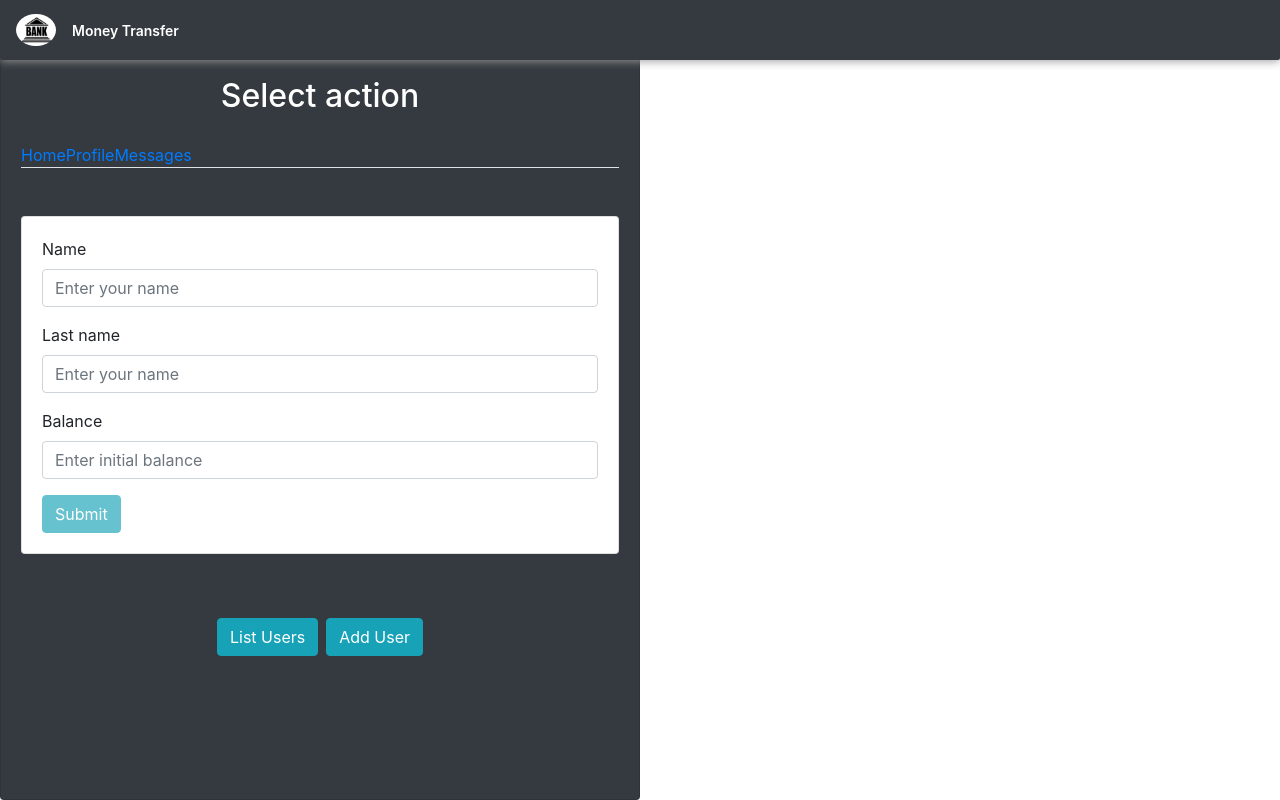
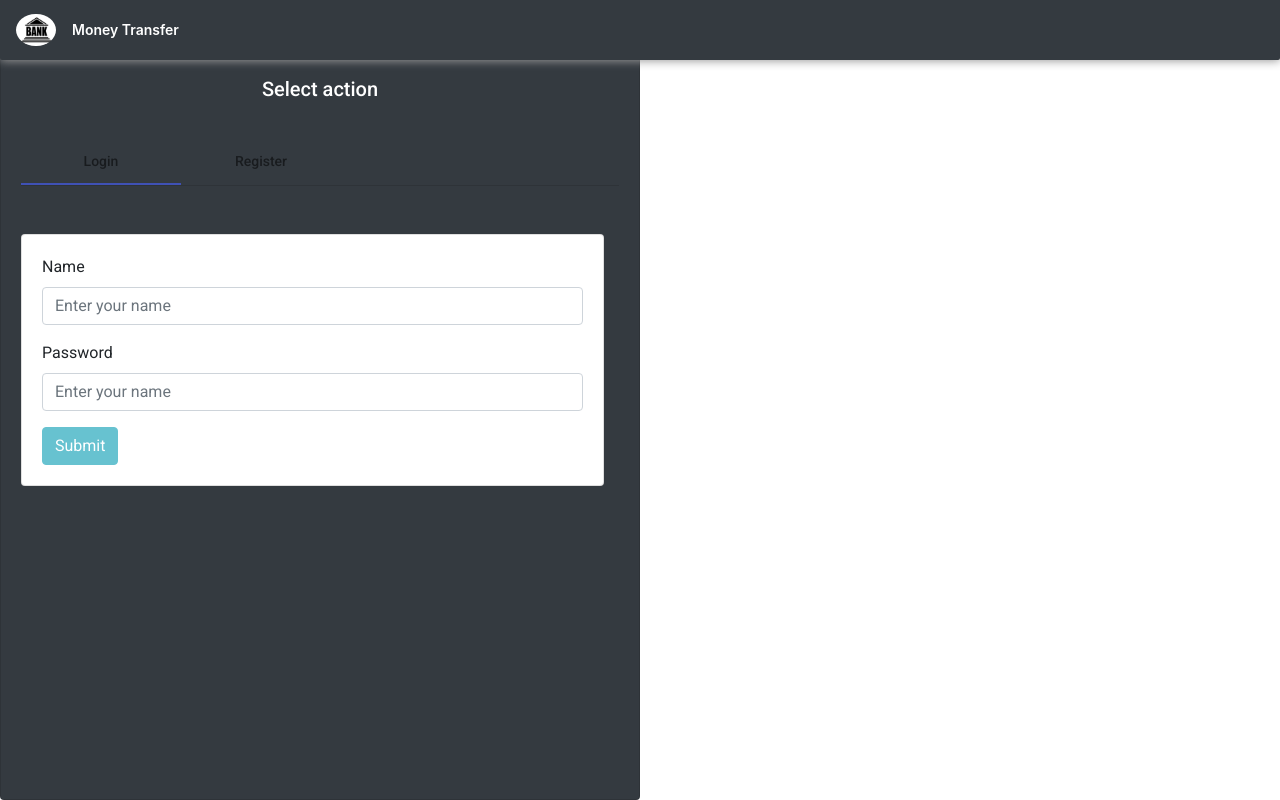
Before and after one commit to nlundgren/money-transfer-frontend, an Angular app: page / in a window 1280 px wide. Built offline with nearby package versions, Linux system fonts and the light colour scheme.

Commit message:
FEATURE: added material styles and tab component

```diff
--- a/angular.json
+++ b/angular.json
@@ -31,6 +31,7 @@
               "src/assets"
             ],
             "styles": [
+              "./node_modules/@angular/material/prebuilt-themes/indigo-pink.css",
               "src/styles.sass"
             ],
             "scripts": []
@@ -99,6 +100,7 @@
               "src/assets"
             ],
             "styles": [
+              "./node_modules/@angular/material/prebuilt-themes/indigo-pink.css",
               "src/styles.sass"
             ],
             "scripts": []
--- a/package.json
+++ b/package.json
@@ -11,10 +11,12 @@
   "private": true,
   "dependencies": {
     "@angular/animations": "~13.0.0",
+    "@angular/cdk": "^13.0.3",
     "@angular/common": "~13.0.0",
     "@angular/compiler": "~13.0.0",
     "@angular/core": "~13.0.0",
     "@angular/forms": "~13.0.0",
+    "@angular/material": "^13.0.3",
     "@angular/platform-browser": "~13.0.0",
     "@angular/platform-browser-dynamic": "~13.0.0",
     "@angular/router": "~13.0.0",
--- a/src/app/components/home/home.component.html
+++ b/src/app/components/home/home.component.html
@@ -4,20 +4,14 @@
 
         <div class="card-body">
             <h2 class="card-title text-center text-white py-3">Select action</h2>
-            <ul class="nav nav-tabs">
-                <li role="presentation" class="active"><a href="#">Home</a></li>
-                <li role="presentation"><a href="#">Profile</a></li>
-                <li role="presentation"><a href="#">Messages</a></li>
-            </ul>
-            <app-login-form [account]="account"></app-login-form>
-            <ul class="text-center list-inline py-3">
-                <li class="list-inline-item">
-                    <a routerLink="/accounts" class="btn btn-info">List Users</a>
-                </li>
-                <li class="list-inline-item">
-                    <a routerLink="/addaccount" class="btn btn-info">Add User</a>
-                </li>
-            </ul>
+            <mat-tab-group mat-align-tabs="start">
+                <mat-tab label="Login">
+                    <app-login-form step="login" [account]="account"></app-login-form>
+                </mat-tab>
+                <mat-tab label="Register">
+                    <app-login-form step="register" [account]="account"></app-login-form>
+                </mat-tab>
+            </mat-tab-group>
         </div>
     </div>
 </div>
--- a/src/app/components/login-form/login-form.component.html
+++ b/src/app/components/login-form/login-form.component.html
@@ -1,5 +1,20 @@
-<div class="card my-5">
-    <div class="card-body">
+<div class="card my-5" style="margin-right: 15px;">
+    <div class="card-body" *ngIf="step == 'login'">
+        <form (ngSubmit)="onSubmit()" #accountForm="ngForm">
+            <div class="form-group">
+                <label for="name">Name</label>
+                <input type="text" [(ngModel)]="account.firstName" class="form-control" id="name" name="name"
+                    placeholder="Enter your name" required #name="ngModel">
+            </div>
+            <div class="form-group">
+                <label for="name">Password</label>
+                <input type="text" [(ngModel)]="account.lastName" class="form-control" id="name" name="name"
+                    placeholder="Enter your name" required #name="ngModel">
+            </div>
+            <button type="submit" [disabled]="!accountForm.form.valid" class="btn btn-info">Submit</button>
+        </form>
+    </div>
+    <div *ngIf="step == 'register'" class="card-body">
         <form (ngSubmit)="onSubmit()" #accountForm="ngForm">
             <div class="form-group">
                 <label for="name">Name</label>
--- a/src/app/components/login-form/login-form.component.ts
+++ b/src/app/components/login-form/login-form.component.ts
@@ -14,7 +14,12 @@ export class LoginFormComponent implements OnInit {
   @Input()
   account: Account = new Account;
 
+  @Input()
+  step: string = "";
+
+
   ngOnInit(): void {
+    console.log(this.step)
   }
 
   onSubmit(): void {
--- a/src/index.html
+++ b/src/index.html
@@ -9,9 +9,12 @@
   <link rel="icon" type="image/x-icon" href="favicon.ico">
   <link rel="stylesheet" href="https://maxcdn.bootstrapcdn.com/bootstrap/4.0.0/css/bootstrap.min.css"
     integrity="sha384-Gn5384xqQ1aoWXA+058RXPxPg6fy4IWvTNh0E263XmFcJlSAwiGgFAW/dAiS6JXm" crossorigin="anonymous">
+  <link rel="preconnect" href="https://fonts.gstatic.com">
+  <link href="https://fonts.googleapis.com/css2?family=Roboto:wght@300;400;500&display=swap" rel="stylesheet">
+  <link href="https://fonts.googleapis.com/icon?family=Material+Icons" rel="stylesheet">
 </head>
 
-<body>
+<body class="mat-typography">
   <app-root></app-root>
 </body>
 
--- a/src/styles.sass
+++ b/src/styles.sass
@@ -1 +1,2 @@
 /* You can add global styles to this file, and also import other style files */
+@import "~@angular/material/prebuilt-themes/indigo-pink.css"
```
Also changed, not shown: src/app/app.module.ts (+6 -1 lines), 1 other file (tests, documents, lock files or other folders).
